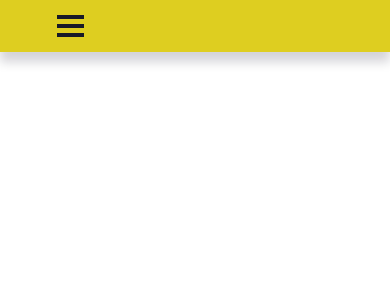
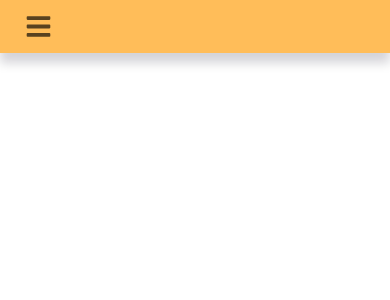
Before and after one commit to baraa-elhajj/BDev, a React (Vite) app: page / in a window 390 px wide. Shown: the top 300 px of the page. Built offline with nearby package versions, Linux system fonts and the light colour scheme.

Commit message:
Update navbar style

```diff
--- a/src/App.css
+++ b/src/App.css
@@ -1,91 +1,13 @@
 .sticky {
-  background-color: #dece20 !important;
-  transition: all 0.3s ease-out 0s !important;
-  box-shadow: 0px 10px 10px 0px rgba(9, 5, 29, 0.171) !important;
-  backdrop-filter: blur(15px) !important;
-}
-
-.navbar {
-  position: fixed !important;
-  transition: all 0.3s ease-out 0s !important;
-  padding: 0.2rem !important;
-  font-size: 1.1rem !important;
-}
-
-.navbar-toggler {
-  position: relative !important;
-  background-color: transparent !important;
-  border-color: transparent !important;
-}
-
-.navbar-toggler span {
-  display: block !important;
-  background-color: #181a27 !important;
-  height: 4px !important;
-  width: 27px !important;
-  margin-top: 5px !important;
-  margin-bottom: 5px !important;
-  transform: rotate(0deg) !important;
-  left: 0 !important;
-  right: 10 !important;
-  opacity: 1 !important;
-}
-
-/* .navbar-toggler:focus,
-.navbar-toggler:active {
-  outline: 0 !important;
-} */
-
-/* .navbar-toggler span:nth-child(1),
-.navbar-toggler span:nth-child(3) {
-  transition: transform 0.35s ease-in-out !important;
-  transition: transform 0.35s ease-in-out !important;
-} */
-
-/* .navbar-toggler:not(.collapsed) span:nth-child(1) {
-  position: absolute !important;
-  left: 12px !important;
-  top: 10px !important;
-  transform: rotate(135deg) !important;
-  opacity: 0.9 !important;
-}
-
-.navbar-toggler:not(.collapsed) span:nth-child(2) {
-  height: 12px !important;
-  visibility: hidden !important;
-  background-color: transparent !important;
-}
-
-.navbar-toggler:not(.collapsed) span:nth-child(3) {
-  position: absolute !important;
-  left: 12px !important;
-  top: 10px !important;
-  transform: rotate(-135deg) !important;
-  opacity: 0.9 !important;
-} */
-
-@media (max-width: 767px) {
-  .navbar {
-    padding: 0.3rem 2rem !important;
-    font-size: 1.1rem !important;
-    background-color: #dece20 !important;
-  }
-  .navbar-nav .nav-item a::after {
-    display: none !important;
-  }
-}
-.navbar-brand {
-  color: rgb(250, 250, 250) !important;
+  background-color: #ffbd59 ;
+  transition: all 0.3s ease-out 0s ;
+  box-shadow: 0px 10px 10px 0px rgba(9, 5, 29, 0.171) ;
+  backdrop-filter: blur(15px) ;
 }
 
 .logo {
-  height: 1.4em !important;
-  width: 2.5em !important;
-}
-
-.navbar-nav .nav-link {
-  padding-right: 0.5rem;
-  padding-left: 0.5rem;
+  height: 1.4em ;
+  width: 2.5em ;
 }
 
 .navbar-nav .nav-item a::after {
@@ -95,7 +17,7 @@
   height: 5px;
   width: 0;
   border-radius: 16px;
-  background: #181a27;
+  background: #36353d;
   bottom: 1px;
   left: 0;
   z-index: -1;
--- a/src/App.jsx
+++ b/src/App.jsx
@@ -9,6 +9,7 @@ import {
 } from "react-icons/ai";
 import { CgFileDocument } from "react-icons/cg";
 import { GrProjects } from "react-icons/gr";
+import { FaBars } from "react-icons/fa";
 
 function App() {
   const [expanded, setExpended] = useState(false);
@@ -20,14 +21,13 @@ function App() {
           <Container>
             {/* TODO: add brand here */}
             <Navbar.Toggle
+              style={{ borderColor: "transparent" }}
               aria-controls="responsive-navbar-nav"
               onClick={() => {
                 setExpended(expanded ? false : "expanded");
               }}
             >
-              <span></span>
-              <span></span>
-              <span></span>
+              <FaBars size={27} />
             </Navbar.Toggle>
             <Navbar.Collapse id="responsive-navbar-nav">
               <Nav className="ms-auto" defaultActiveKey="#home">
```
